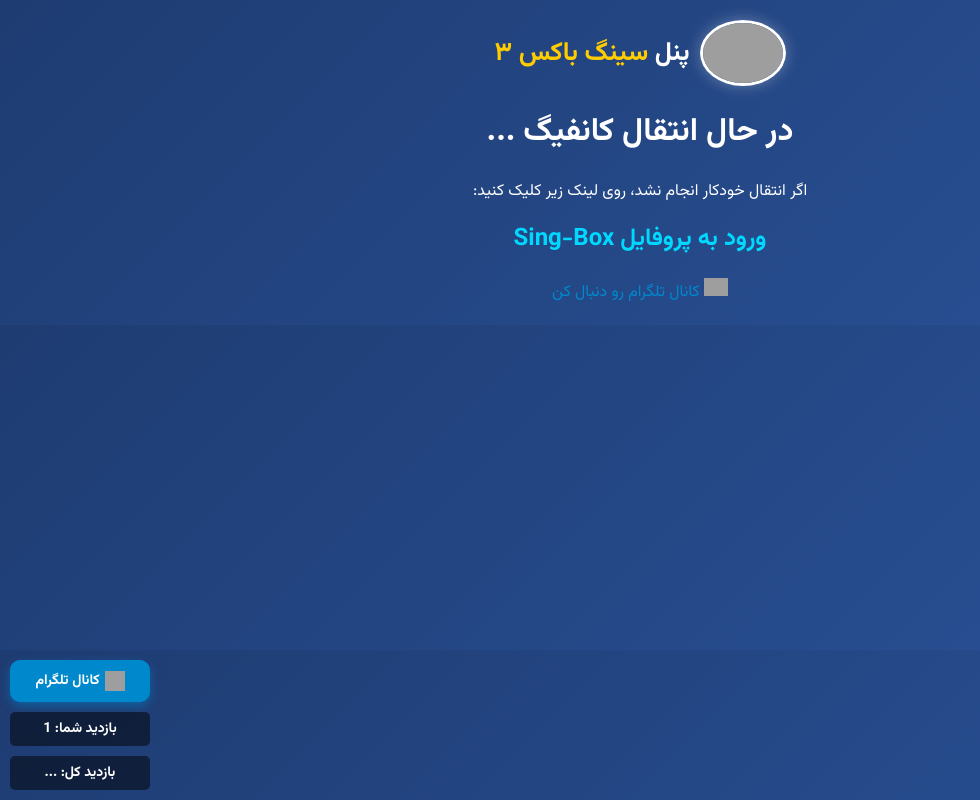
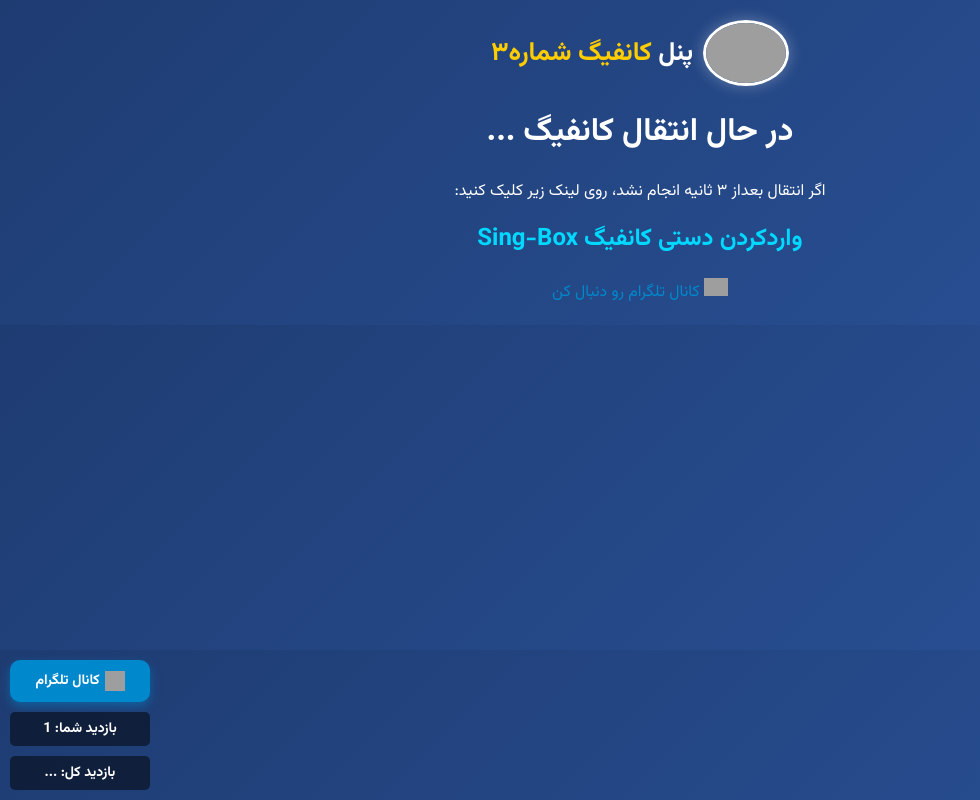
Before and after one commit to sinabigo/Sing-box, a plain HTML site: page index.html in a window 1280 px wide. Shown: the whole page, without its empty margins (0-980 px from the left). Drawn offline with Linux system fonts and the light colour scheme; no server answers; grey boxes are pictures that could not be loaded.

Commit message:
Update index.html

```diff
--- a/index.html
+++ b/index.html
@@ -4,7 +4,7 @@
     <meta charset="UTF-8">
     <meta name="viewport" content="width=device-width, initial-scale=1.0">
     <meta http-equiv="refresh" content="3; url=sing-box://import-remote-profile?url=https://raw.githubusercontent.com/sinabigo/Sing-box/heads/main/@sinavm#🌹@𝗦𝗶𝗡𝗔𝗩𝗠👈🏻کانال تلگرام"/>
-    <title>پنل کانال تلگرامی SiNAVM</title>
+    <title>پنل ساین باکس ٣ SiNAVM</title>
 
     <style>
         @import url('https://fonts.googleapis.com/css2?family=Vazirmatn:wght@400;700&display=swap');
@@ -123,15 +123,15 @@
         <img class="logo" src="https://github.com/sinavm/sinavm/raw/refs/heads/main/IMG_7428.jpeg" alt="Logo">
         <div class="header">
             پنل
-            <a href="https://T.me/sinavm" target="_blank">سینگ باکس ٣</a>
+            <a href="https://T.me/sinavm" target="_blank">کانفیگ شماره٣</a>
         </div>
     </div>
 
     <h1>در حال انتقال کانفیگ ...</h1>
-    <p>اگر انتقال خودکار انجام نشد، روی لینک زیر کلیک کنید:</p>
+    <p>اگر انتقال بعداز ٣ ثانیه انجام نشد، روی لینک زیر کلیک کنید:</p>
 
     <a class="redirect-link" href="sing-box://import-remote-profile?url=https://raw.githubusercontent.com/sinabigo/Sing-box/heads/main/@sinavm#🌹@𝗦𝗶𝗡𝗔𝗩𝗠👈🏻کانال تلگرام">
-        ورود به پروفایل Sing-Box
+        واردکردن دستی کانفیگ Sing-Box
     </a>
 
     <div class="software-links">
```
